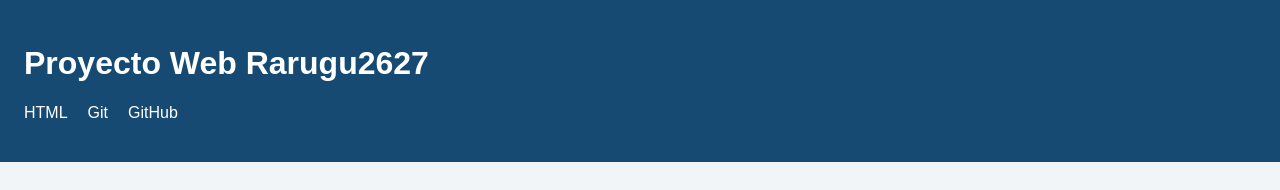
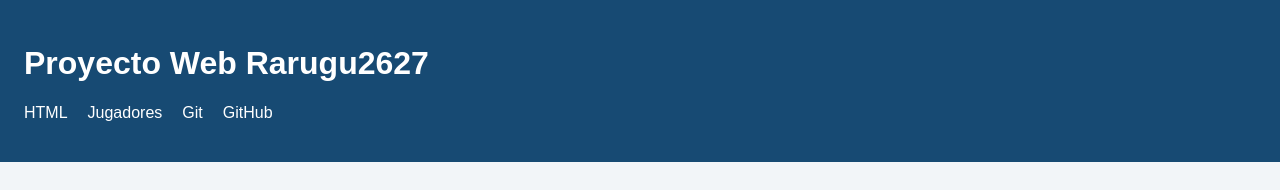
Before and after one commit to rarugu/Proyecto-Web-Rarugu2627, a plain HTML site: page index.html in a window 1280 px wide. Shown: the top 190 px of the page. Drawn offline with Linux system fonts and the light colour scheme.

Commit message:
Añadir acceso a jugadores en la navegación

```diff
--- a/index.html
+++ b/index.html
@@ -12,6 +12,7 @@
         <nav aria-label="Navegación principal">
             <ul>
                 <li><a href="#html">HTML</a></li>
+                <li><a href="jugadores.html">Jugadores</a></li>
                 <li><a href="#git">Git</a></li>
                 <li><a href="#github">GitHub</a></li>
             </ul>
```
